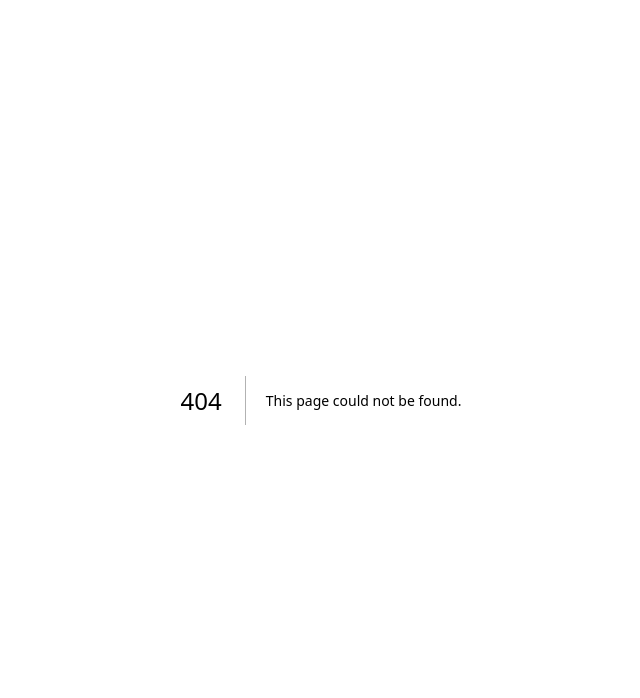
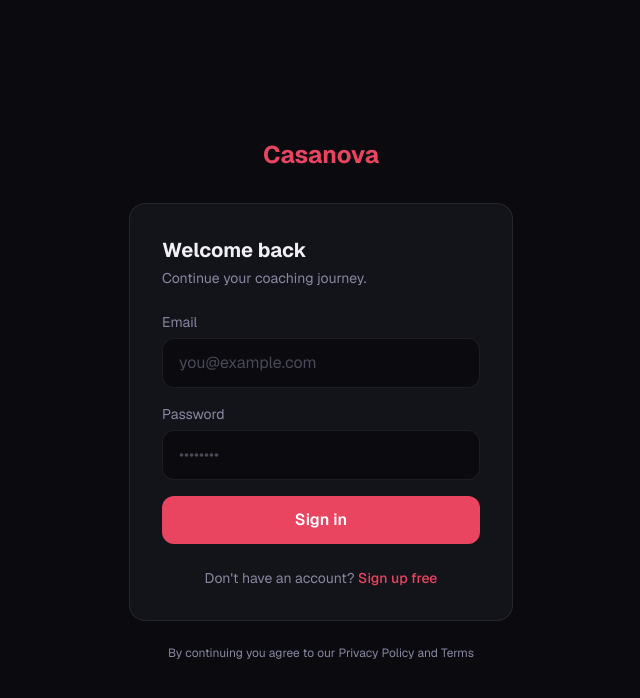
Before and after one commit to Navs412/casanova, a Next.js app: page /login in a window 1280 px wide. Before the commit this address had no page. Shown: the top 698 px of the page, without its empty margins (319-959 px from the left). Built offline with nearby package versions, Linux system fonts and the light colour scheme.

Commit message:
fix: add /login page — sign in and sign up, Supabase auth

```diff
--- /dev/null
+++ b/src/app/login/page.tsx
@@ -0,0 +1,123 @@
+'use client';
+
+import { useState } from 'react';
+import { useRouter } from 'next/navigation';
+import Link from 'next/link';
+import { createClient } from '@/lib/supabase/client';
+
+export default function LoginPage() {
+  const router = useRouter();
+  const [email, setEmail] = useState('');
+  const [password, setPassword] = useState('');
+  const [isSignup, setIsSignup] = useState(false);
+  const [loading, setLoading] = useState(false);
+  const [error, setError] = useState('');
+  const [success, setSuccess] = useState('');
+
+  const handleSubmit = async (e: React.FormEvent) => {
+    e.preventDefault();
+    setLoading(true);
+    setError('');
+    setSuccess('');
+
+    const supabase = createClient();
+
+    if (isSignup) {
+      const { error } = await supabase.auth.signUp({
+        email,
+        password,
+        options: { emailRedirectTo: `${window.location.origin}/app` }
+      });
+      if (error) {
+        setError(error.message);
+      } else {
+        setSuccess('Check your email to confirm your account.');
+      }
+    } else {
+      const { error } = await supabase.auth.signInWithPassword({ email, password });
+      if (error) {
+        setError(error.message);
+      } else {
+        router.push('/app');
+      }
+    }
+    setLoading(false);
+  };
+
+  return (
+    <div className="min-h-screen bg-casanova-bg flex items-center justify-center px-4">
+      <div className="w-full max-w-sm">
+        <Link href="/" className="block text-center mb-8">
+          <span className="text-2xl font-bold text-casanova-accent">Casanova</span>
+        </Link>
+
+        <div className="bg-casanova-surface border border-casanova-border rounded-2xl p-8">
+          <h1 className="text-xl font-bold text-casanova-text mb-1">
+            {isSignup ? 'Create your account' : 'Welcome back'}
+          </h1>
+          <p className="text-sm text-casanova-muted mb-6">
+            {isSignup ? 'Start your free coaching journey.' : 'Continue your coaching journey.'}
+          </p>
+
+          <form onSubmit={handleSubmit} className="space-y-4">
+            <div>
+              <label className="block text-sm text-casanova-muted mb-1.5">Email</label>
+              <input
+                type="email"
+                value={email}
+                onChange={e => setEmail(e.target.value)}
+                required
+                className="w-full px-4 py-3 rounded-xl bg-casanova-bg border border-casanova-border text-casanova-text placeholder:text-casanova-muted/50 focus:outline-none focus:ring-2 focus:ring-casanova-accent/30 focus:border-casanova-accent/50 transition-all"
+                placeholder="you@example.com"
+              />
+            </div>
+            <div>
+              <label className="block text-sm text-casanova-muted mb-1.5">Password</label>
+              <input
+                type="password"
+                value={password}
+                onChange={e => setPassword(e.target.value)}
+                required
+                minLength={6}
+                className="w-full px-4 py-3 rounded-xl bg-casanova-bg border border-casanova-border text-casanova-text placeholder:text-casanova-muted/50 focus:outline-none focus:ring-2 focus:ring-casanova-accent/30 focus:border-casanova-accent/50 transition-all"
+                placeholder="••••••••"
+              />
+            </div>
+
+            {error && (
+              <p className="text-sm text-red-400 bg-red-400/10 border border-red-400/20 rounded-lg px-3 py-2">{error}</p>
+            )}
+            {success && (
+              <p className="text-sm text-green-400 bg-green-400/10 border border-green-400/20 rounded-lg px-3 py-2">{success}</p>
+            )}
+
+            <button
+              type="submit"
+              disabled={loading}
+              className="w-full py-3 bg-casanova-accent text-white font-semibold rounded-xl hover:bg-casanova-accent/90 disabled:opacity-50 transition-all"
+            >
+              {loading ? 'Loading...' : isSignup ? 'Create account' : 'Sign in'}
+            </button>
+          </form>
+
+          <p className="text-center text-sm text-casanova-muted mt-6">
+            {isSignup ? 'Already have an account?' : "Don't have an account?"}{' '}
+            <button
+              onClick={() => { setIsSignup(!isSignup); setError(''); setSuccess(''); }}
+              className="text-casanova-accent hover:underline font-medium"
+            >
+              {isSignup ? 'Sign in' : 'Sign up free'}
+            </button>
+          </p>
+        </div>
+
+        <p className="text-center text-xs text-casanova-muted mt-6">
+          By continuing you agree to our{' '}
+          <Link href="/privacy" className="hover:text-casanova-text">Privacy Policy</Link>
+          {' '}and{' '}
+          <Link href="/terms" className="hover:text-casanova-text">Terms</Link>
+        </p>
+      </div>
+    </div>
+  );
+}
```
